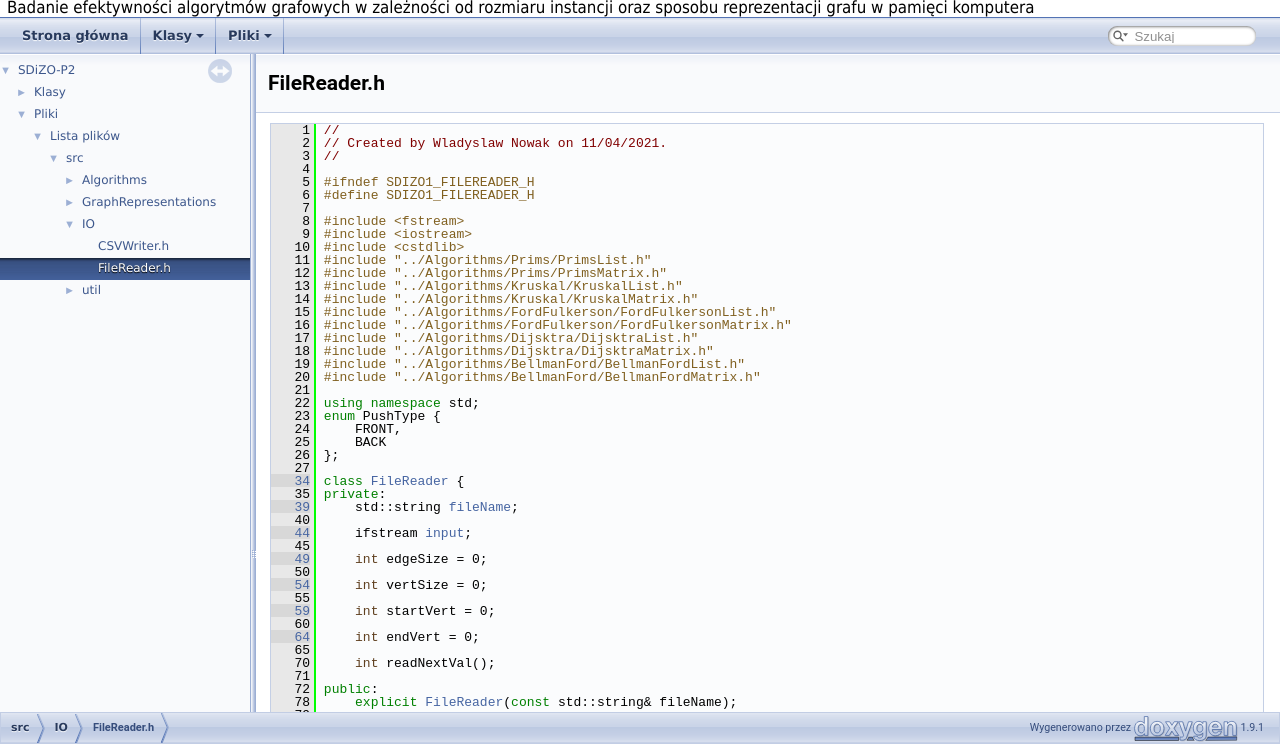
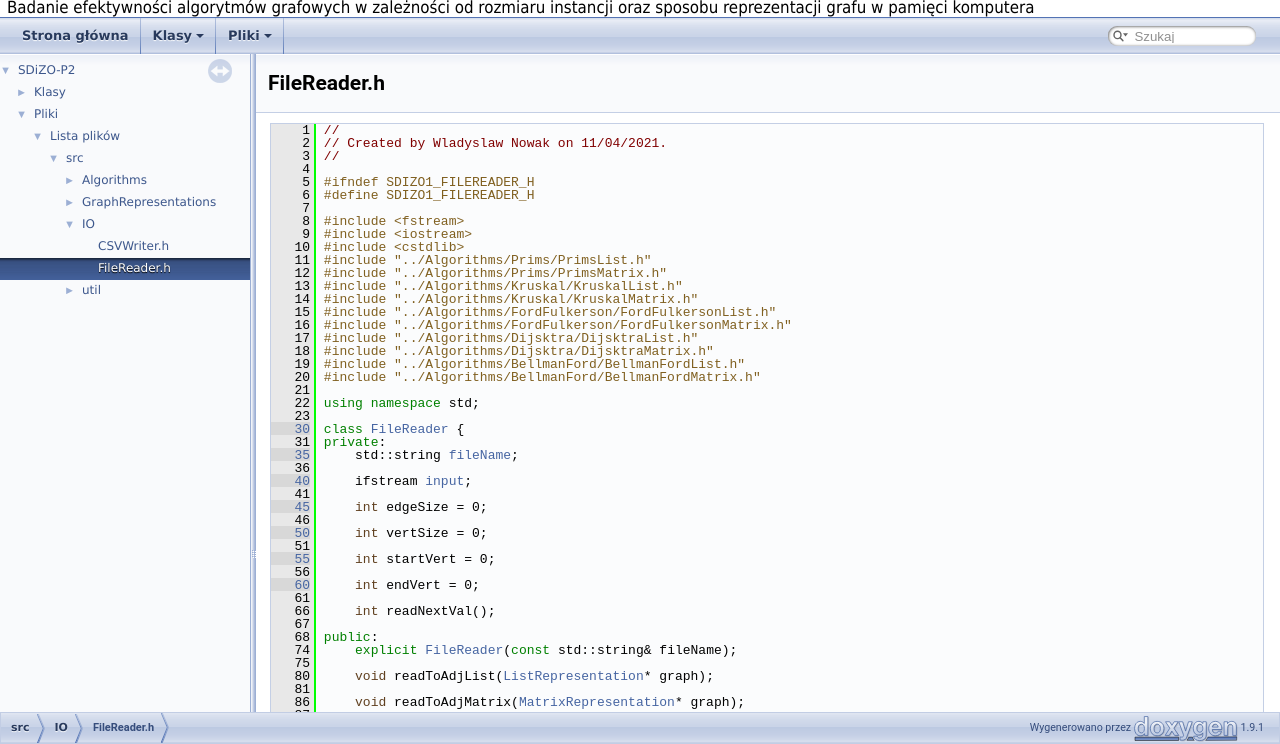
Before and after one commit to ULTUX/SDiZO-P2, a plain HTML site: page _file_reader_8h_source.html in a window 1280 px wide. Shown: the part 56-800 px from the top of the page. Drawn offline with Linux system fonts and the light colour scheme.

Commit message:
deploy: 475833b8b10f2970b6e5db73e06cb95a46aa7794

```diff
--- a/_file_reader_8h_source.html
+++ b/_file_reader_8h_source.html
@@ -109,44 +109,40 @@ $(document).ready(function(){initNavTree('_file_reader_8h_source.html',''); init
 <div class="line"><a name="l00020"></a><span class="lineno">   20</span>&#160;<span class="preprocessor">#include &quot;../Algorithms/BellmanFord/BellmanFordMatrix.h&quot;</span></div>
 <div class="line"><a name="l00021"></a><span class="lineno">   21</span>&#160; </div>
 <div class="line"><a name="l00022"></a><span class="lineno">   22</span>&#160;<span class="keyword">using namespace </span>std;</div>
-<div class="line"><a name="l00023"></a><span class="lineno">   23</span>&#160;<span class="keyword">enum</span> PushType {</div>
-<div class="line"><a name="l00024"></a><span class="lineno">   24</span>&#160;    FRONT,</div>
-<div class="line"><a name="l00025"></a><span class="lineno">   25</span>&#160;    BACK</div>
-<div class="line"><a name="l00026"></a><span class="lineno">   26</span>&#160;};</div>
-<div class="line"><a name="l00027"></a><span class="lineno">   27</span>&#160; </div>
-<div class="line"><a name="l00034"></a><span class="lineno"><a class="line" href="class_file_reader.html">   34</a></span>&#160;<span class="keyword">class </span><a class="code" href="class_file_reader.html">FileReader</a> {</div>
-<div class="line"><a name="l00035"></a><span class="lineno">   35</span>&#160;<span class="keyword">private</span>:</div>
-<div class="line"><a name="l00039"></a><span class="lineno"><a class="line" href="class_file_reader.html#aeb11aacada88ccff9d8883f8888b384a">   39</a></span>&#160;    std::string <a class="code" href="class_file_reader.html#aeb11aacada88ccff9d8883f8888b384a">fileName</a>;</div>
-<div class="line"><a name="l00040"></a><span class="lineno">   40</span>&#160; </div>
-<div class="line"><a name="l00044"></a><span class="lineno"><a class="line" href="class_file_reader.html#a12478caa0a3edb31d4b365313fb63acd">   44</a></span>&#160;    ifstream <a class="code" href="class_file_reader.html#a12478caa0a3edb31d4b365313fb63acd">input</a>;</div>
-<div class="line"><a name="l00045"></a><span class="lineno">   45</span>&#160; </div>
-<div class="line"><a name="l00049"></a><span class="lineno"><a class="line" href="class_file_reader.html#acc8812be944436c5bdc458c5f6bf907f">   49</a></span>&#160;    <span class="keywordtype">int</span> edgeSize = 0;</div>
-<div class="line"><a name="l00050"></a><span class="lineno">   50</span>&#160; </div>
-<div class="line"><a name="l00054"></a><span class="lineno"><a class="line" href="class_file_reader.html#a8fba242c31039c062cbb871217f19f60">   54</a></span>&#160;    <span class="keywordtype">int</span> vertSize = 0;</div>
-<div class="line"><a name="l00055"></a><span class="lineno">   55</span>&#160; </div>
-<div class="line"><a name="l00059"></a><span class="lineno"><a class="line" href="class_file_reader.html#aea7536bec63769885e6ae910534bdd11">   59</a></span>&#160;    <span class="keywordtype">int</span> startVert = 0;</div>
-<div class="line"><a name="l00060"></a><span class="lineno">   60</span>&#160; </div>
-<div class="line"><a name="l00064"></a><span class="lineno"><a class="line" href="class_file_reader.html#a79f9123006cc794559b9f78828983074">   64</a></span>&#160;    <span class="keywordtype">int</span> endVert = 0;</div>
-<div class="line"><a name="l00065"></a><span class="lineno">   65</span>&#160; </div>
-<div class="line"><a name="l00070"></a><span class="lineno">   70</span>&#160;    <span class="keywordtype">int</span> readNextVal();</div>
-<div class="line"><a name="l00071"></a><span class="lineno">   71</span>&#160; </div>
-<div class="line"><a name="l00072"></a><span class="lineno">   72</span>&#160;<span class="keyword">public</span>:</div>
-<div class="line"><a name="l00078"></a><span class="lineno">   78</span>&#160;    <span class="keyword">explicit</span> <a class="code" href="class_file_reader.html">FileReader</a>(<span class="keyword">const</span> std::string&amp; fileName);</div>
-<div class="line"><a name="l00079"></a><span class="lineno">   79</span>&#160; </div>
-<div class="line"><a name="l00084"></a><span class="lineno">   84</span>&#160;    <span class="keywordtype">void</span> readToAdjList(<a class="code" href="class_list_representation.html">ListRepresentation</a>* graph);</div>
-<div class="line"><a name="l00085"></a><span class="lineno">   85</span>&#160; </div>
-<div class="line"><a name="l00090"></a><span class="lineno">   90</span>&#160;    <span class="keywordtype">void</span> readToAdjMatrix(<a class="code" href="class_matrix_representation.html">MatrixRepresentation</a>* graph);</div>
-<div class="line"><a name="l00091"></a><span class="lineno">   91</span>&#160; </div>
-<div class="line"><a name="l00096"></a><span class="lineno">   96</span>&#160;    <span class="keywordtype">int</span> getStructureSize() <span class="keyword">const</span>;</div>
+<div class="line"><a name="l00023"></a><span class="lineno">   23</span>&#160; </div>
+<div class="line"><a name="l00030"></a><span class="lineno"><a class="line" href="class_file_reader.html">   30</a></span>&#160;<span class="keyword">class </span><a class="code" href="class_file_reader.html">FileReader</a> {</div>
+<div class="line"><a name="l00031"></a><span class="lineno">   31</span>&#160;<span class="keyword">private</span>:</div>
+<div class="line"><a name="l00035"></a><span class="lineno"><a class="line" href="class_file_reader.html#aeb11aacada88ccff9d8883f8888b384a">   35</a></span>&#160;    std::string <a class="code" href="class_file_reader.html#aeb11aacada88ccff9d8883f8888b384a">fileName</a>;</div>
+<div class="line"><a name="l00036"></a><span class="lineno">   36</span>&#160; </div>
+<div class="line"><a name="l00040"></a><span class="lineno"><a class="line" href="class_file_reader.html#a12478caa0a3edb31d4b365313fb63acd">   40</a></span>&#160;    ifstream <a class="code" href="class_file_reader.html#a12478caa0a3edb31d4b365313fb63acd">input</a>;</div>
+<div class="line"><a name="l00041"></a><span class="lineno">   41</span>&#160; </div>
+<div class="line"><a name="l00045"></a><span class="lineno"><a class="line" href="class_file_reader.html#acc8812be944436c5bdc458c5f6bf907f">   45</a></span>&#160;    <span class="keywordtype">int</span> edgeSize = 0;</div>
+<div class="line"><a name="l00046"></a><span class="lineno">   46</span>&#160; </div>
+<div class="line"><a name="l00050"></a><span class="lineno"><a class="line" href="class_file_reader.html#a8fba242c31039c062cbb871217f19f60">   50</a></span>&#160;    <span class="keywordtype">int</span> vertSize = 0;</div>
+<div class="line"><a name="l00051"></a><span class="lineno">   51</span>&#160; </div>
+<div class="line"><a name="l00055"></a><span class="lineno"><a class="line" href="class_file_reader.html#aea7536bec63769885e6ae910534bdd11">   55</a></span>&#160;    <span class="keywordtype">int</span> startVert = 0;</div>
+<div class="line"><a name="l00056"></a><span class="lineno">   56</span>&#160; </div>
+<div class="line"><a name="l00060"></a><span class="lineno"><a class="line" href="class_file_reader.html#a79f9123006cc794559b9f78828983074">   60</a></span>&#160;    <span class="keywordtype">int</span> endVert = 0;</div>
+<div class="line"><a name="l00061"></a><span class="lineno">   61</span>&#160; </div>
+<div class="line"><a name="l00066"></a><span class="lineno">   66</span>&#160;    <span class="keywordtype">int</span> readNextVal();</div>
+<div class="line"><a name="l00067"></a><span class="lineno">   67</span>&#160; </div>
+<div class="line"><a name="l00068"></a><span class="lineno">   68</span>&#160;<span class="keyword">public</span>:</div>
+<div class="line"><a name="l00074"></a><span class="lineno">   74</span>&#160;    <span class="keyword">explicit</span> <a class="code" href="class_file_reader.html">FileReader</a>(<span class="keyword">const</span> std::string&amp; fileName);</div>
+<div class="line"><a name="l00075"></a><span class="lineno">   75</span>&#160; </div>
+<div class="line"><a name="l00080"></a><span class="lineno">   80</span>&#160;    <span class="keywordtype">void</span> readToAdjList(<a class="code" href="class_list_representation.html">ListRepresentation</a>* graph);</div>
+<div class="line"><a name="l00081"></a><span class="lineno">   81</span>&#160; </div>
+<div class="line"><a name="l00086"></a><span class="lineno">   86</span>&#160;    <span class="keywordtype">void</span> readToAdjMatrix(<a class="code" href="class_matrix_representation.html">MatrixRepresentation</a>* graph);</div>
+<div class="line"><a name="l00087"></a><span class="lineno">   87</span>&#160; </div>
+<div class="line"><a name="l00092"></a><span class="lineno">   92</span>&#160;    <span class="keywordtype">int</span> getStructureSize() <span class="keyword">const</span>;</div>
+<div class="line"><a name="l00093"></a><span class="lineno">   93</span>&#160; </div>
+<div class="line"><a name="l00094"></a><span class="lineno">   94</span>&#160; </div>
+<div class="line"><a name="l00095"></a><span class="lineno">   95</span>&#160;};</div>
+<div class="line"><a name="l00096"></a><span class="lineno">   96</span>&#160; </div>
 <div class="line"><a name="l00097"></a><span class="lineno">   97</span>&#160; </div>
-<div class="line"><a name="l00098"></a><span class="lineno">   98</span>&#160; </div>
-<div class="line"><a name="l00099"></a><span class="lineno">   99</span>&#160;};</div>
-<div class="line"><a name="l00100"></a><span class="lineno">  100</span>&#160; </div>
-<div class="line"><a name="l00101"></a><span class="lineno">  101</span>&#160; </div>
-<div class="line"><a name="l00102"></a><span class="lineno">  102</span>&#160;<span class="preprocessor">#endif </span><span class="comment">//SDIZO1_FILEREADER_H</span></div>
-<div class="ttc" id="aclass_file_reader_html"><div class="ttname"><a href="class_file_reader.html">FileReader</a></div><div class="ttdef"><b>Definition:</b> FileReader.h:34</div></div>
-<div class="ttc" id="aclass_file_reader_html_a12478caa0a3edb31d4b365313fb63acd"><div class="ttname"><a href="class_file_reader.html#a12478caa0a3edb31d4b365313fb63acd">FileReader::input</a></div><div class="ttdeci">ifstream input</div><div class="ttdef"><b>Definition:</b> FileReader.h:44</div></div>
-<div class="ttc" id="aclass_file_reader_html_aeb11aacada88ccff9d8883f8888b384a"><div class="ttname"><a href="class_file_reader.html#aeb11aacada88ccff9d8883f8888b384a">FileReader::fileName</a></div><div class="ttdeci">std::string fileName</div><div class="ttdef"><b>Definition:</b> FileReader.h:39</div></div>
+<div class="line"><a name="l00098"></a><span class="lineno">   98</span>&#160;<span class="preprocessor">#endif </span><span class="comment">//SDIZO1_FILEREADER_H</span></div>
+<div class="ttc" id="aclass_file_reader_html"><div class="ttname"><a href="class_file_reader.html">FileReader</a></div><div class="ttdef"><b>Definition:</b> FileReader.h:30</div></div>
+<div class="ttc" id="aclass_file_reader_html_a12478caa0a3edb31d4b365313fb63acd"><div class="ttname"><a href="class_file_reader.html#a12478caa0a3edb31d4b365313fb63acd">FileReader::input</a></div><div class="ttdeci">ifstream input</div><div class="ttdef"><b>Definition:</b> FileReader.h:40</div></div>
+<div class="ttc" id="aclass_file_reader_html_aeb11aacada88ccff9d8883f8888b384a"><div class="ttname"><a href="class_file_reader.html#aeb11aacada88ccff9d8883f8888b384a">FileReader::fileName</a></div><div class="ttdeci">std::string fileName</div><div class="ttdef"><b>Definition:</b> FileReader.h:35</div></div>
 <div class="ttc" id="aclass_list_representation_html"><div class="ttname"><a href="class_list_representation.html">ListRepresentation</a></div><div class="ttdef"><b>Definition:</b> ListRepresentation.h:11</div></div>
 <div class="ttc" id="aclass_matrix_representation_html"><div class="ttname"><a href="class_matrix_representation.html">MatrixRepresentation</a></div><div class="ttdef"><b>Definition:</b> MatrixRepresentation.h:9</div></div>
 </div><!-- fragment --></div><!-- contents -->
```
